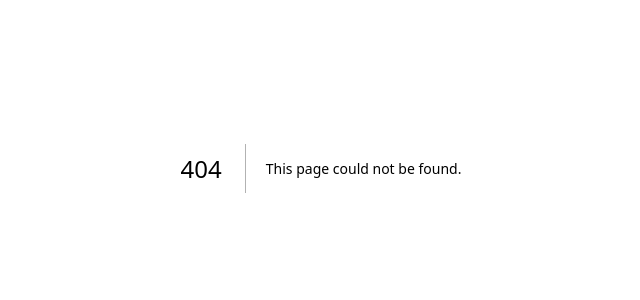
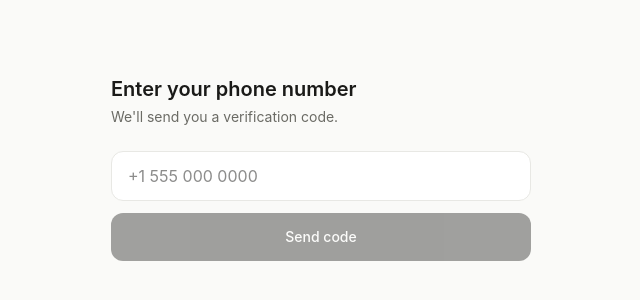
Before and after one commit to mralexellerman-dot/Glanceable, a Next.js app: page /phone-auth in a window 1280 px wide. Before the commit this address had no page. Shown: the part 232-532 px from the top of the page, without its empty margins (319-959 px from the left). Built offline with nearby package versions, Linux system fonts and the light colour scheme; no server answers.

Commit message:
Fix member insert - remove non-existent columns

```diff
--- a/app/create/page.tsx
+++ b/app/create/page.tsx
@@ -3,7 +3,6 @@
 import { useState } from 'react'
 import { useRouter } from 'next/navigation'
 import { supabase } from '@/lib/supabase'
-import { getBrowserId } from '@/lib/memberships'
 import Link from 'next/link'
 
 export default function CreateSpace() {
@@ -20,8 +19,6 @@ export default function CreateSpace() {
     setError('')
 
     try {
-      const browserId = getBrowserId()
-
       const { data: space, error: spaceError } = await supabase
         .from('spaces')
         .insert({ name: spaceName.trim() })
@@ -34,10 +31,8 @@ export default function CreateSpace() {
         .from('members')
         .insert({
           space_id: space.id,
-          browser_id: browserId,
           display_name: memberName.trim(),
           presence_state: 'home',
-          role: 'owner',
         })
         .select()
         .single()
@@ -49,10 +44,10 @@ export default function CreateSpace() {
 
       // Seed ghost demo members so reactions feel named and the space feels shared
       const { data: ghostMembers } = await supabase.from('members').insert([
-        { space_id: space.id, browser_id: 'demo-alex',  display_name: 'Alex',  presence_state: 'home', role: 'member' },
-        { space_id: space.id, browser_id: 'demo-jamie', display_name: 'Jamie', presence_state: 'away', role: 'member' },
-        { space_id: space.id, browser_id: 'demo-sam',   display_name: 'Sam',   presence_state: 'home', role: 'member' },
-        { space_id: space.id, browser_id: 'demo-mom',   display_name: 'Mom',   presence_state: 'away', role: 'member' },
+        { space_id: space.id, display_name: 'Alex',  presence_state: 'home' },
+        { space_id: space.id, display_name: 'Jamie', presence_state: 'away' },
+        { space_id: space.id, display_name: 'Sam',   presence_state: 'home' },
+        { space_id: space.id, display_name: 'Mom',   presence_state: 'away' },
       ]).select()
 
       // Seed demo events
--- /dev/null
+++ b/app/phone-auth/page.tsx
@@ -0,0 +1,134 @@
+'use client'
+
+import { useState } from 'react'
+import { useRouter } from 'next/navigation'
+import { supabase } from '@/lib/supabase'
+
+export default function PhoneAuth() {
+  const router = useRouter()
+  const [step, setStep] = useState<'phone' | 'code'>('phone')
+  const [phone, setPhone] = useState('')
+  const [code, setCode] = useState('')
+  const [loading, setLoading] = useState(false)
+  const [error, setError] = useState('')
+
+  async function handleSendOtp() {
+    if (!phone.trim()) return
+    setLoading(true)
+    setError('')
+
+    const { error: err } = await supabase.auth.signInWithOtp({ phone: phone.trim() })
+
+    if (err) {
+      setError(err.message)
+      setLoading(false)
+      return
+    }
+
+    setStep('code')
+    setLoading(false)
+  }
+
+  async function handleVerifyOtp() {
+    if (!code.trim()) return
+    setLoading(true)
+    setError('')
+
+    const { error: err } = await supabase.auth.verifyOtp({
+      phone: phone.trim(),
+      token: code.trim(),
+      type: 'sms',
+    })
+
+    if (err) {
+      setError(err.message)
+      setLoading(false)
+      return
+    }
+
+    router.push('/create')
+  }
+
+  return (
+    <main
+      className="min-h-screen flex flex-col items-center justify-center px-6"
+      style={{ background: 'var(--bg)' }}
+    >
+      <div className="w-full max-w-[420px] space-y-6">
+        {step === 'phone' ? (
+          <>
+            <div>
+              <h1 className="text-xl font-semibold" style={{ color: 'var(--text)' }}>
+                Enter your phone number
+              </h1>
+              <p className="text-sm mt-1" style={{ color: 'var(--text-secondary)' }}>
+                We'll send you a verification code.
+              </p>
+            </div>
+            <div className="space-y-3">
+              <input
+                type="tel"
+                value={phone}
+                onChange={e => setPhone(e.target.value)}
+                placeholder="+1 555 000 0000"
+                className="w-full px-4 py-3 rounded-xl text-base outline-none"
+                style={{ border: '1px solid var(--border)', background: 'var(--surface)', color: 'var(--text)' }}
+                autoFocus
+                onKeyDown={e => e.key === 'Enter' && phone.trim() && handleSendOtp()}
+              />
+              {error && <p className="text-sm text-red-500">{error}</p>}
+              <button
+                onClick={handleSendOtp}
+                disabled={!phone.trim() || loading}
+                className="w-full py-3.5 rounded-xl text-sm font-medium text-white transition-opacity disabled:opacity-40 active:opacity-80"
+                style={{ background: '#1A1A18' }}
+              >
+                {loading ? 'Sending…' : 'Send code'}
+              </button>
+            </div>
+          </>
+        ) : (
+          <>
+            <div>
+              <button
+                onClick={() => { setStep('phone'); setError('') }}
+                className="text-sm mb-4 block"
+                style={{ color: 'var(--text-muted)' }}
+              >
+                ← Back
+              </button>
+              <h1 className="text-xl font-semibold" style={{ color: 'var(--text)' }}>
+                Enter the code
+              </h1>
+              <p className="text-sm mt-1" style={{ color: 'var(--text-secondary)' }}>
+                Sent to {phone}.
+              </p>
+            </div>
+            <div className="space-y-3">
+              <input
+                type="text"
+                inputMode="numeric"
+                value={code}
+                onChange={e => setCode(e.target.value)}
+                placeholder="123456"
+                className="w-full px-4 py-3 rounded-xl text-base outline-none tracking-widest"
+                style={{ border: '1px solid var(--border)', background: 'var(--surface)', color: 'var(--text)' }}
+                autoFocus
+                onKeyDown={e => e.key === 'Enter' && code.trim() && handleVerifyOtp()}
+              />
+              {error && <p className="text-sm text-red-500">{error}</p>}
+              <button
+                onClick={handleVerifyOtp}
+                disabled={!code.trim() || loading}
+                className="w-full py-3.5 rounded-xl text-sm font-medium text-white transition-opacity disabled:opacity-40 active:opacity-80"
+                style={{ background: '#1A1A18' }}
+              >
+                {loading ? 'Verifying…' : 'Verify'}
+              </button>
+            </div>
+          </>
+        )}
+      </div>
+    </main>
+  )
+}
```
